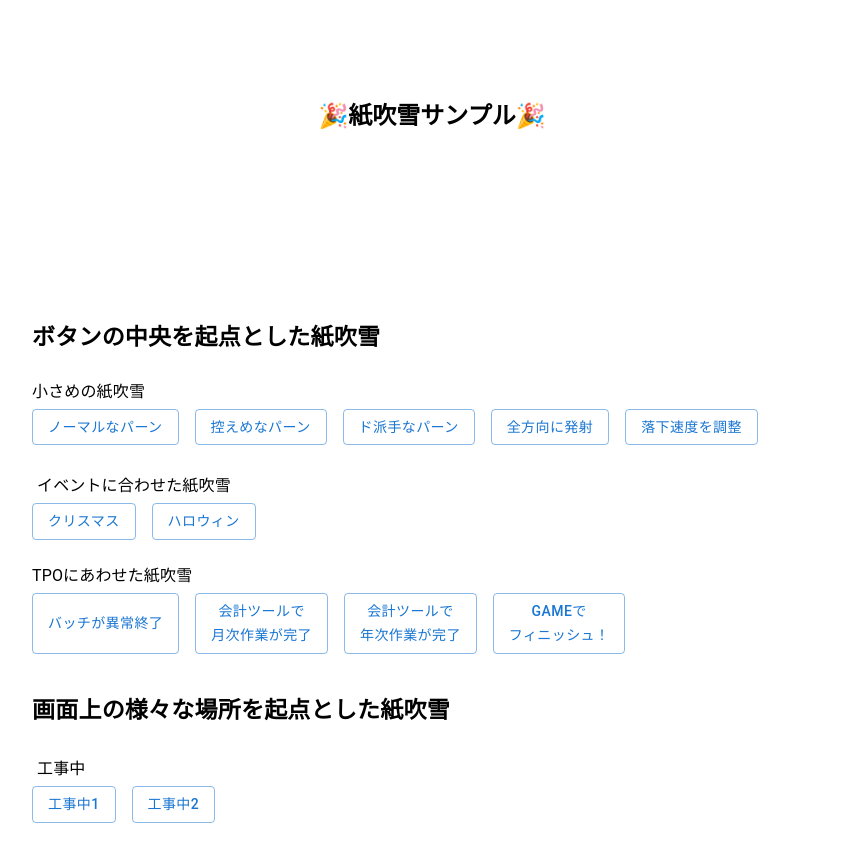
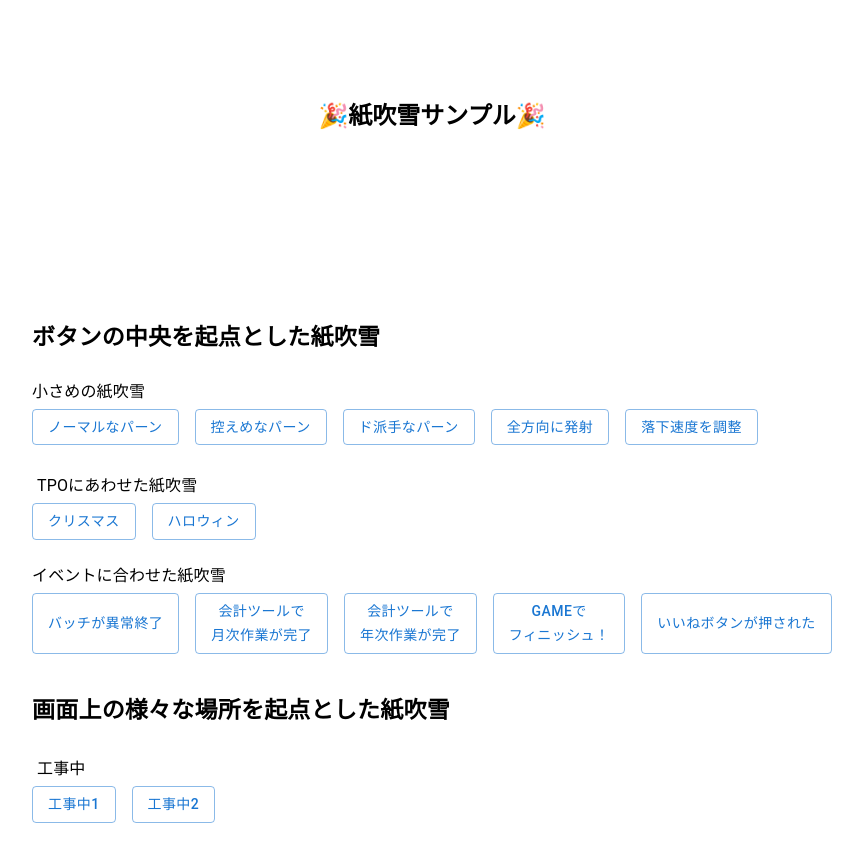
Before and after one commit to yo-nagase/react-conffeti-public, a React (Create React App) app: page / in a window 1280 px wide. Shown: the top 862 px of the page, without its empty margins (208-1071 px from the left). Built offline with nearby package versions, Linux system fonts and the light colour scheme.

Commit message:
いいねを追加

```diff
--- a/src/App.tsx
+++ b/src/App.tsx
@@ -31,7 +31,8 @@ export const App: FC<{ name: string }> = ({ name }) => {
     handleBatchErrorConfetti, batchErrorConfetti,
     handleMonthlyTaskCompletedConfetti, monthlyTaskCompletedConfetti,
     handleYearlyTaskCompletedConfetti, yearlyTaskCompletedConfetti,
-    handleGameFinithConfetti, gameFinishConfetti
+    handleGameFinithConfetti, gameFinishConfetti,
+    handleGoodButtonConfetti, goodButtonConfetti
   } = useTpoConfetti()
 
 
@@ -84,7 +85,7 @@ export const App: FC<{ name: string }> = ({ name }) => {
 
           <Item>
             <Typography sx={{ padding: "5px" }}>
-              イベントに合わせた紙吹雪
+              TPOにあわせた紙吹雪
             </Typography>
             <Stack direction="row" spacing={2}>
               <Button variant="outlined" onClick={handleChristmasConfetti} ref={christmasConfetti} >
@@ -98,7 +99,7 @@ export const App: FC<{ name: string }> = ({ name }) => {
 
           <Item>
             <Typography sx={{ paddingBottom: "5px" }}>
-              TPOにあわせた紙吹雪
+              イベントに合わせた紙吹雪
             </Typography>
             <Stack direction="row" spacing={2}>
               <Button variant="outlined" onClick={handleBatchErrorConfetti} ref={batchErrorConfetti} >
@@ -112,6 +113,9 @@ export const App: FC<{ name: string }> = ({ name }) => {
               </Button>
               <Button variant="outlined" onClick={handleGameFinithConfetti} ref={gameFinishConfetti} >
                 Gameで<br />フィニッシュ！
+              </Button>
+              <Button variant="outlined" onClick={handleGoodButtonConfetti} ref={goodButtonConfetti} >
+                いいねボタンが押された
               </Button>
             </Stack>
           </Item>
--- a/src/components/useTpoConfetti.tsx
+++ b/src/components/useTpoConfetti.tsx
@@ -161,10 +161,66 @@ export default function useTpoConfetti() {
         setTimeout(() => shoot({ angle: 60, decay: 0.8 }), 400);
     };
 
+    const goodButtonConfetti = useRef<HTMLButtonElement>(null);
+    const handleGoodButtonConfetti = () => {
+        var scalar = 2;
+        var star1 = confetti.shapeFromText({ text: '⭐️', scalar });
+        var star2 = confetti.shapeFromText({ text: '✨', scalar });
+        // 中心座標を取得
+        const { centerX, centerY } = getCentralCoordinates(goodButtonConfetti)
+        var triangle = confetti.shapeFromPath({ path: 'M0 10 L5 0 L10 10z' });
+        function shoot(param: { angle: number, decay: number, ticks: number }) {
+            confetti({
+                // パーティクルの数（デフォルト50)
+                particleCount: 15,
+                // 発射角度(デフォルト90度)
+                angle: param ? param.angle : 90,
+                // 発射範囲(デフォルト45度)
+                spread: 360,
+                // 失速具合 デフォルト0.9
+                decay: 0.3,
+                //重力 (0-1)
+                gravity: 0,
+                // confettiが動く長さ (default: 200)
+                ticks: param.ticks,
+                origin: {
+                    x: centerX / window.innerWidth,
+                    y: centerY / window.innerHeight
+                },
+                // 紙吹雪の形を指定
+                shapes: [ triangle],
+                // 紙吹雪のサイズを指定
+                scalar: 0.8,
+                // 紙吹雪の色を指定。配列でいくつも指定できる
+                colors: [
+                    //'#b78700', '#eeb600', '#fff71', '#f8da45',
+                    '#ff0000', '#ff7676'],
+                // z-indexを指定(default:100)
+                zIndex: 100
+            });
+        }
+        // shoot({ angle: 23, decay: 0.9 });
+        setTimeout(() => shoot({ angle: 90, decay: 1, ticks: 50 }), 0);
+        setTimeout(() => shoot({ angle: 0, decay: 1, ticks: 30 }), 110);
+        //setTimeout(() => shoot({ angle: 90, decay: 0.1 }), 200);
+        // setTimeout(() => shoot({ angle: 120, decay: 0.1 }), 200);
+        // setTimeout(() => shoot({ angle: 150, decay: 0.1 }), 300);
+        // setTimeout(() => shoot({ angle: 180, decay: 0.8 }), 400);
+        // setTimeout(() => shoot({ angle: 210, decay: 0.8 }), 100);
+        // setTimeout(() => shoot({ angle: 240, decay: 0.8 }), 200);
+        // setTimeout(() => shoot({ angle: 270, decay: 0.8 }), 300);
+        // setTimeout(() => shoot({ angle: 300, decay: 0.8 }), 400);
+        // setTimeout(() => shoot({ angle: 330, decay: 0.8 }), 100);
+        // setTimeout(() => shoot({ angle: 360, decay: 0.8 }), 200);
+        // setTimeout(() => shoot({ angle: 0, decay: 0.8 }), 300);
+        // setTimeout(() => shoot({ angle: 60, decay: 0.8 }), 400);
+    };
+
     return {
         batchErrorConfetti, handleBatchErrorConfetti,
         monthlyTaskCompletedConfetti, handleMonthlyTaskCompletedConfetti,
         yearlyTaskCompletedConfetti, handleYearlyTaskCompletedConfetti,
-        gameFinishConfetti, handleGameFinithConfetti
+        gameFinishConfetti, handleGameFinithConfetti,
+        goodButtonConfetti, handleGoodButtonConfetti
     }
 }
```
